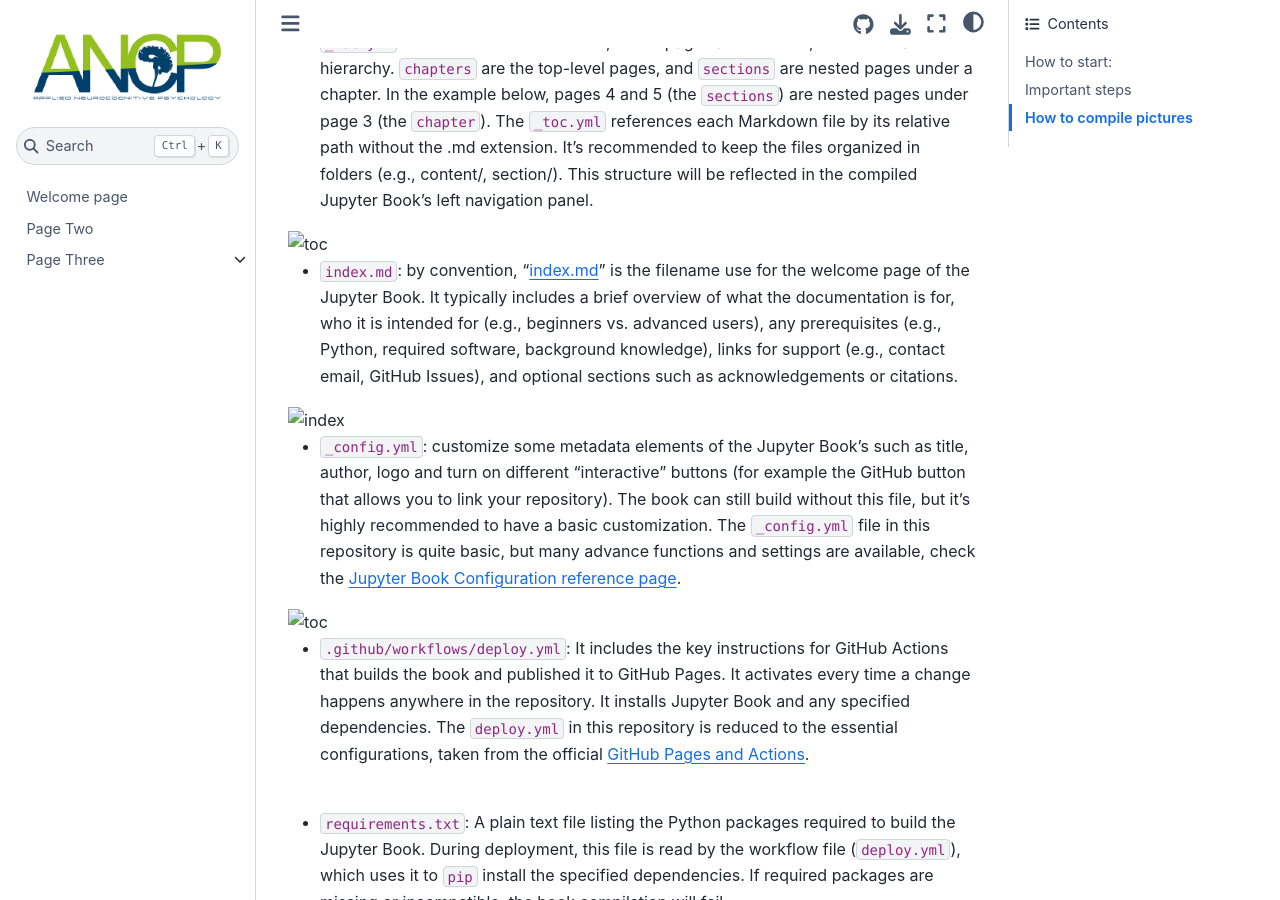
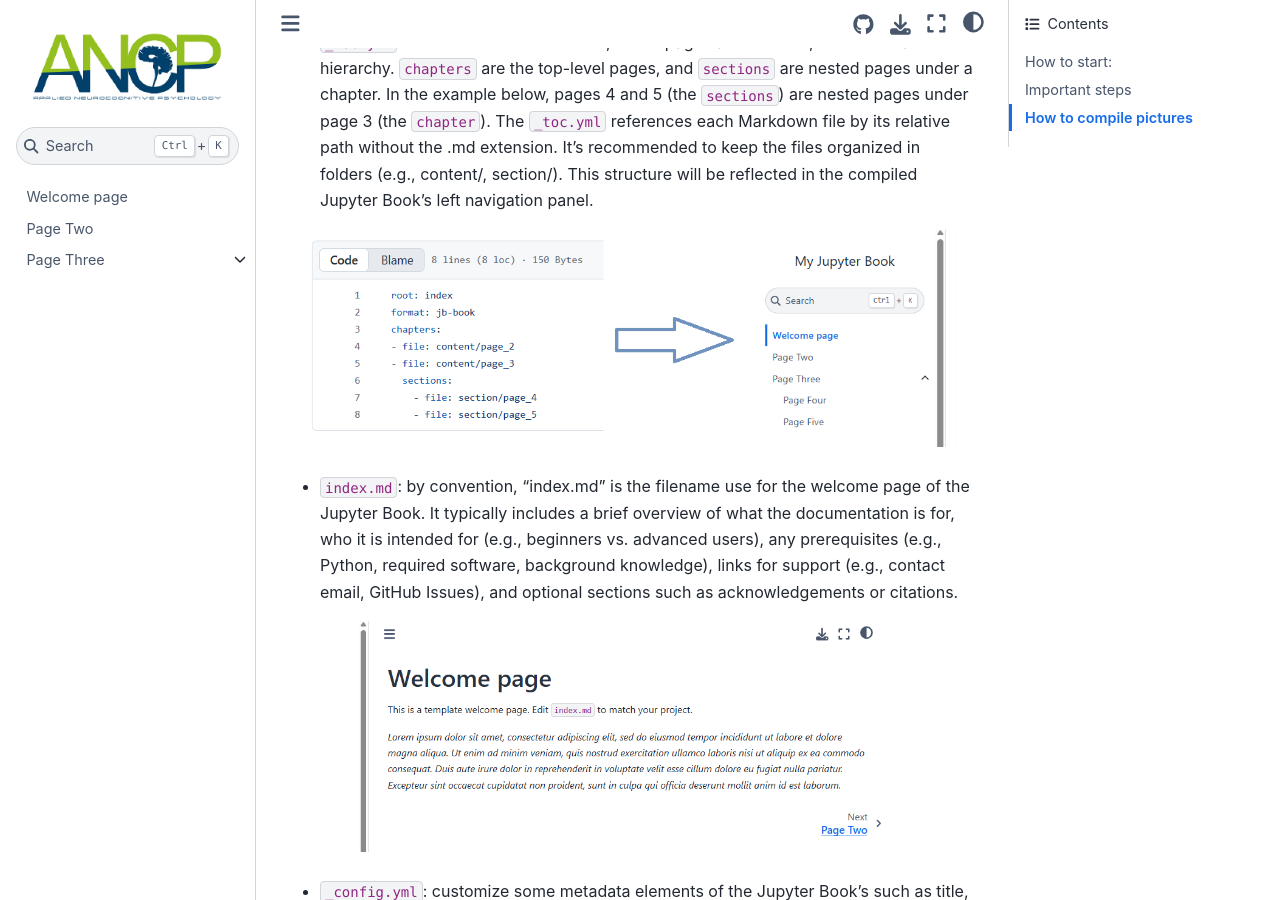
Before and after one commit to alexisbaxman/jupyter_template, a Jupyter Book: the page built from README.md, in a window 1280 px wide and 900 px high, scrolled down 766 px. Built offline with Jupyter Book 1.0.4 settings and Sphinx 7.4.7 and the Sphinx Book theme 1.1.4, drawn with Linux system fonts in a browser that asks for light colours.

Commit message:
Update _config.yml

```diff
--- a/_config.yml
+++ b/_config.yml
@@ -18,8 +18,14 @@ html:
   use_repository_button     : True  # Whether to add a link to your repository button
   use_issues_button         : True  # Whether to add an "open an issue" butto
 
-# ######################################################################################
+#######################################################################################
 repository:
   url                       : https://github.com/alexisbaxman/jupyter_template  # The URL to your book's repository
   path_to_book              :  "."
   branch                    : main  # Which branch of the repository should be used when creating links
+
+########################################################################################
+# to allow raw HTML images
+parse:
+  myst_enable_extensions:
+    - html_image
```
